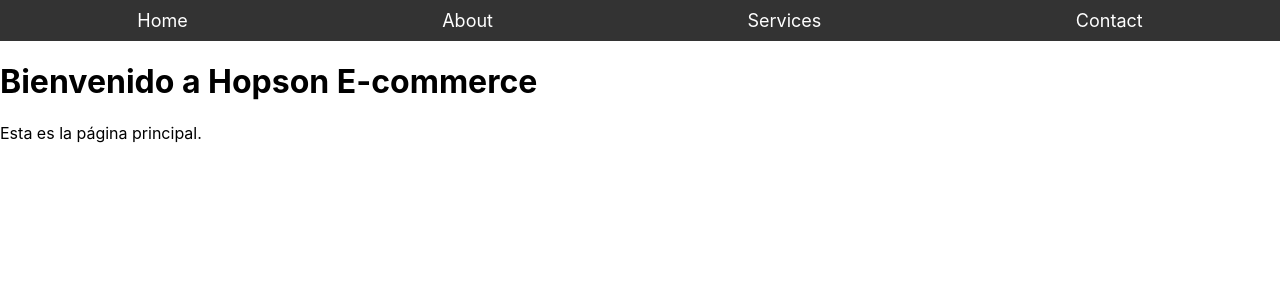
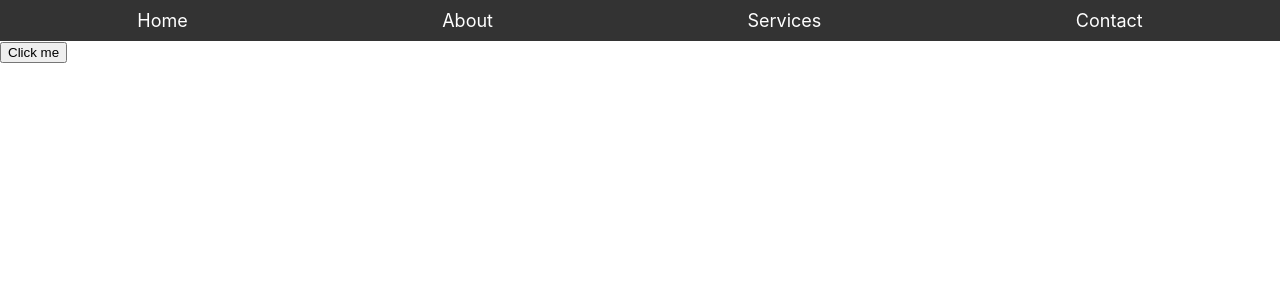
Before and after one commit to Brewing-code/CreaTuLanding1Marolla, a React (Create React App) app: page / in a window 1280 px wide. Shown: the top 300 px of the page. Built offline with nearby package versions, Linux system fonts and the light colour scheme.

Commit message:
Agrego boton

```diff
--- a/src/App.js
+++ b/src/App.js
@@ -1,16 +1,14 @@
 import React from 'react';
-import Navbar from './Navbar.js'; // Importamos el componente Navbar
+import Navbar from './Navbar'; // Importa tu Navbar
+import Boton from './Boton';   // Importa tu botón
 
 function App() {
   return (
     <div>
       <Navbar />
-      <main>
-        <h1>Bienvenido a Hopson E-commerce</h1>
-        <p>Esta es la página principal.</p>
-      </main>
+      <Boton />
     </div>
   );
 }
 
-export default App;
+export default App;  // Solo exporta App por defecto
--- /dev/null
+++ b/src/Boton.js
@@ -0,0 +1,9 @@
+import React from 'react';
+
+function Boton() {
+  return (
+    <button>Click me</button>
+  );
+}
+
+export default Boton; // Exportación por defecto
--- a/src/Navbar.js
+++ b/src/Navbar.js
@@ -43,10 +43,10 @@ const styles = {
     color: '#fff',           // Color de los enlaces cuando no está en hover
     textDecoration: 'none',  // Quita el subrayado
     fontSize: '18px',        // Tamaño de la fuente
-    transition: 'color 0.3s', // Transición suave para el cambio de color
+    transition: 'color 0.3s ease', // Transición suave para el cambio de color
   },
   navLinkHover: {
-    color: '#f0a500',        // Color del enlace cuando está en hover
+    color: '#cdf334',        // Color del enlace cuando está en hover
     textDecoration: 'none',  // Asegura que no haya subrayado
   },
 };
```
